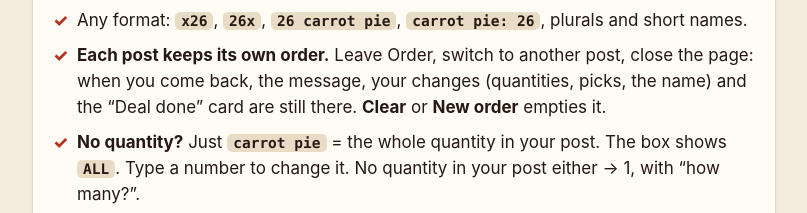
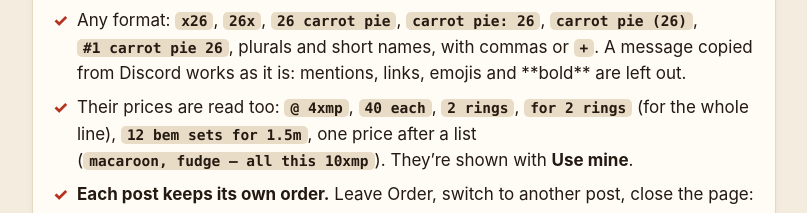
Before and after one commit to PerrierLapadite/Mrkt, a plain HTML site: page guide.html in a window 1280 px wide. Shown: the part 9821-10034 px from the top of the page, without its empty margins (236-1043 px from the left). Drawn offline with nearby package versions, Linux system fonts and the light colour scheme.

Commit message:
Add files via upload

```diff
--- a/guide.html
+++ b/guide.html
@@ -508,7 +508,8 @@ details{border-radius:14px;border-color:var(--line);box-shadow:var(--sh1)}
     </div>
   </div>
   <ul class="tips">
-    <li>Any format: <span class="k">x26</span>, <span class="k">26x</span>, <span class="k">26 carrot pie</span>, <span class="k">carrot pie: 26</span>, plurals and short names.</li>
+    <li>Any format: <span class="k">x26</span>, <span class="k">26x</span>, <span class="k">26 carrot pie</span>, <span class="k">carrot pie: 26</span>, <span class="k">carrot pie (26)</span>, <span class="k">#1 carrot pie 26</span>, plurals and short names, with commas or <span class="k">+</span>. A message copied from Discord works as it is: mentions, links, emojis and **bold** are left out.</li>
+    <li>Their prices are read too: <span class="k">@ 4xmp</span>, <span class="k">40 each</span>, <span class="k">2 rings</span>, <span class="k">for 2 rings</span> (for the whole line), <span class="k">12 bem sets for 1.5m</span>, one price after a list (<span class="k">macaroon, fudge — all this 10xmp</span>). They’re shown with <b>Use mine</b>.</li>
     <li><b>Each post keeps its own order.</b> Leave Order, switch to another post, close the page: when you come back, the message, your changes (quantities, picks, the name) and the “Deal done” card are still there. <b>Clear</b> or <b>New order</b> empties it.</li>
     <li><b>No quantity?</b> Just <span class="k">carrot pie</span> = the whole quantity in your post. The box shows <span class="k">ALL</span>. Type a number to change it. No quantity in your post either → 1, with “how many?”.</li>
     <li><span class="flag">!</span> = not in your post, not counted. <span class="flag y">?</span> = several possible items. Tap the name to fix it.</li>
@@ -836,6 +837,8 @@ details{border-radius:14px;border-color:var(--line);box-shadow:var(--sh1)}
     <li>Up to <b>150 items</b> per post. Long list? <b>Filter my items</b> finds one, and the <b>↑ ↓</b> tab on the right edge (shown while you scroll) jumps to the top or bottom.</li>
     <li>Your posts and History stay on <b>your device</b>. Nobody else can see or change them.</li>
     <li>Clearing your browser or using a private window erases them: make a backup from time to time (Style → Backup → Export).</li>
+    <li><b>Storage full?</b> A message tells you the change isn’t saved (the picture caches are emptied first). Export a backup, then remove old deals or posts. A backup file that isn’t right changes nothing.</li>
+    <li><b>Max prices still loading</b> (slow connection): Download / Share / Copy warn you first, because the total on the picture would be too low. Wait a moment, or tap again to send it anyway.</li>
   </ul>
 </section>
 
```
